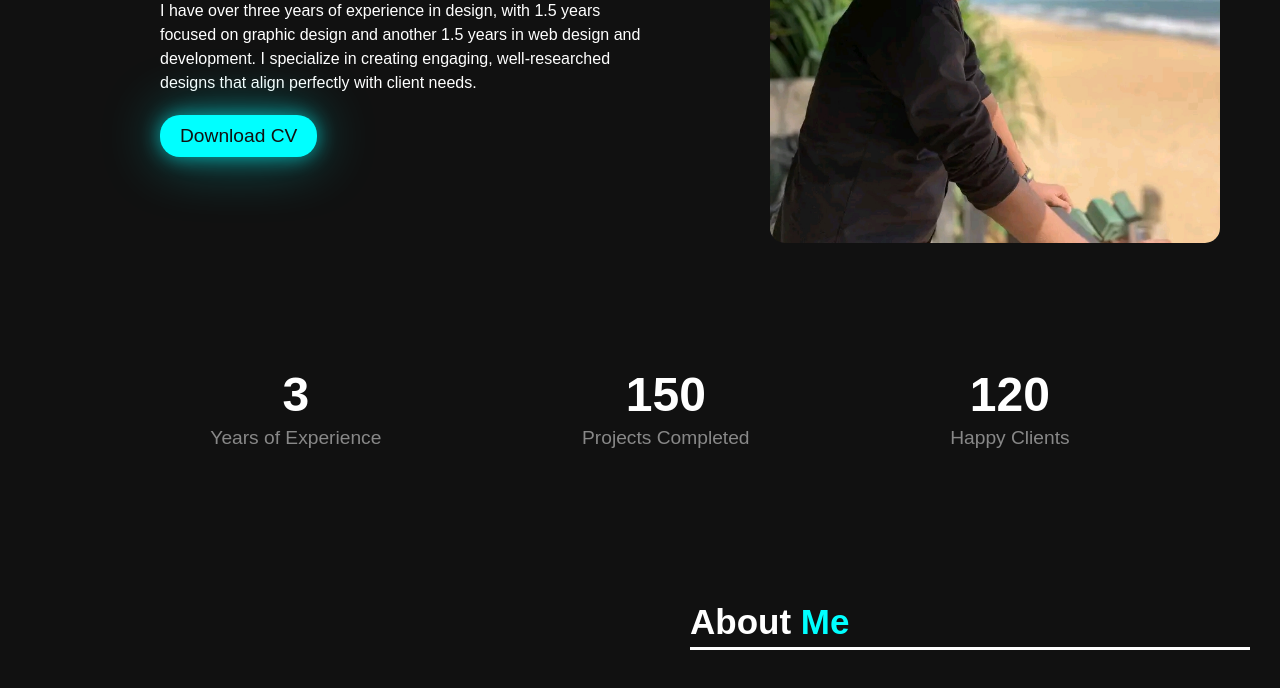
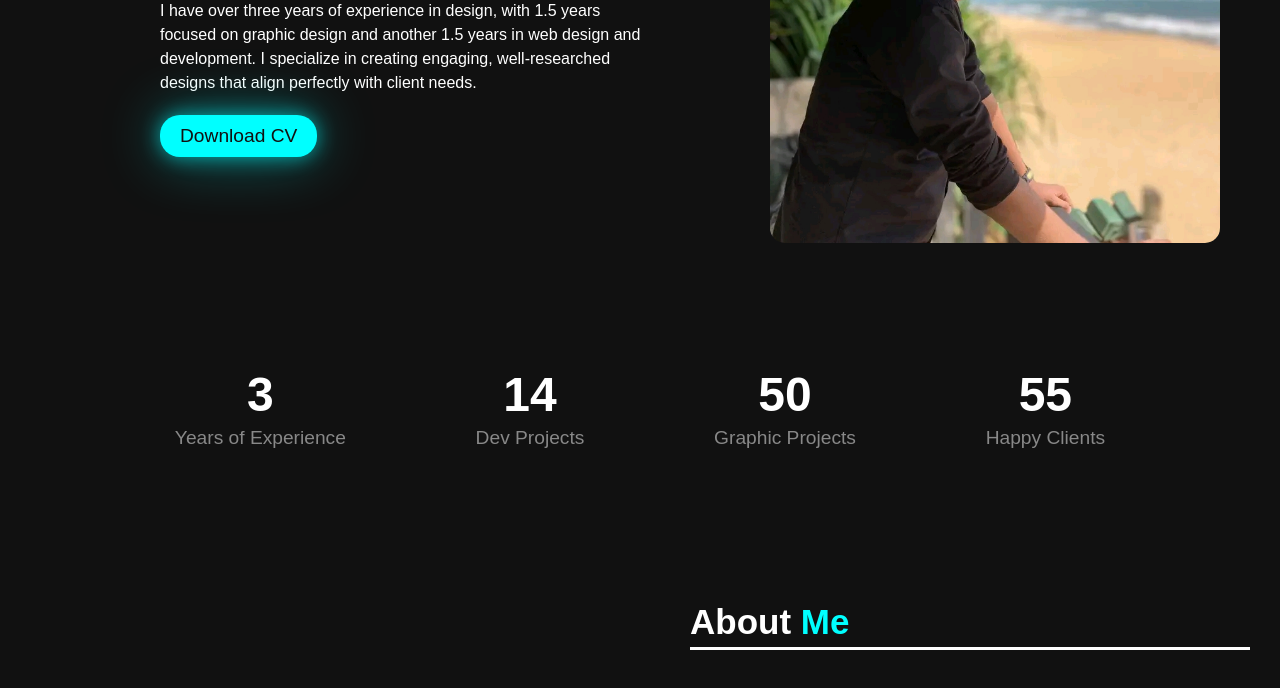
Before and after one commit to Aselsithnula/Asel.com, a plain HTML site: page index.html in a window 1280 px wide. Shown: the part 398-1086 px from the top of the page. Drawn offline with nearby package versions, Linux system fonts and the light colour scheme; a web font is replaced by a local one.

Commit message:
Update index.html

```diff
--- a/index.html
+++ b/index.html
@@ -61,13 +61,17 @@
             <p>Years of Experience</p>
         </div>
         <div class="stat-item">
-            <h2 class="count" data-target="150">0</h2>
-            <p>Projects Completed</p>
+            <h2 class="count" data-target="14">0</h2>
+            <p>Dev Projects</p>
         </div>
         <div class="stat-item">
-            <h2 class="count" data-target="120">0</h2>
-            <p>Happy Clients</p>
+            <h2 class="count" data-target="50">0</h2>
+            <p>Graphic Projects</p>
         </div>
+        <div class="stat-item">
+          <h2 class="count" data-target="55">0</h2>
+          <p>Happy Clients</p>
+      </div>
     </section>
 
   </main>
```
